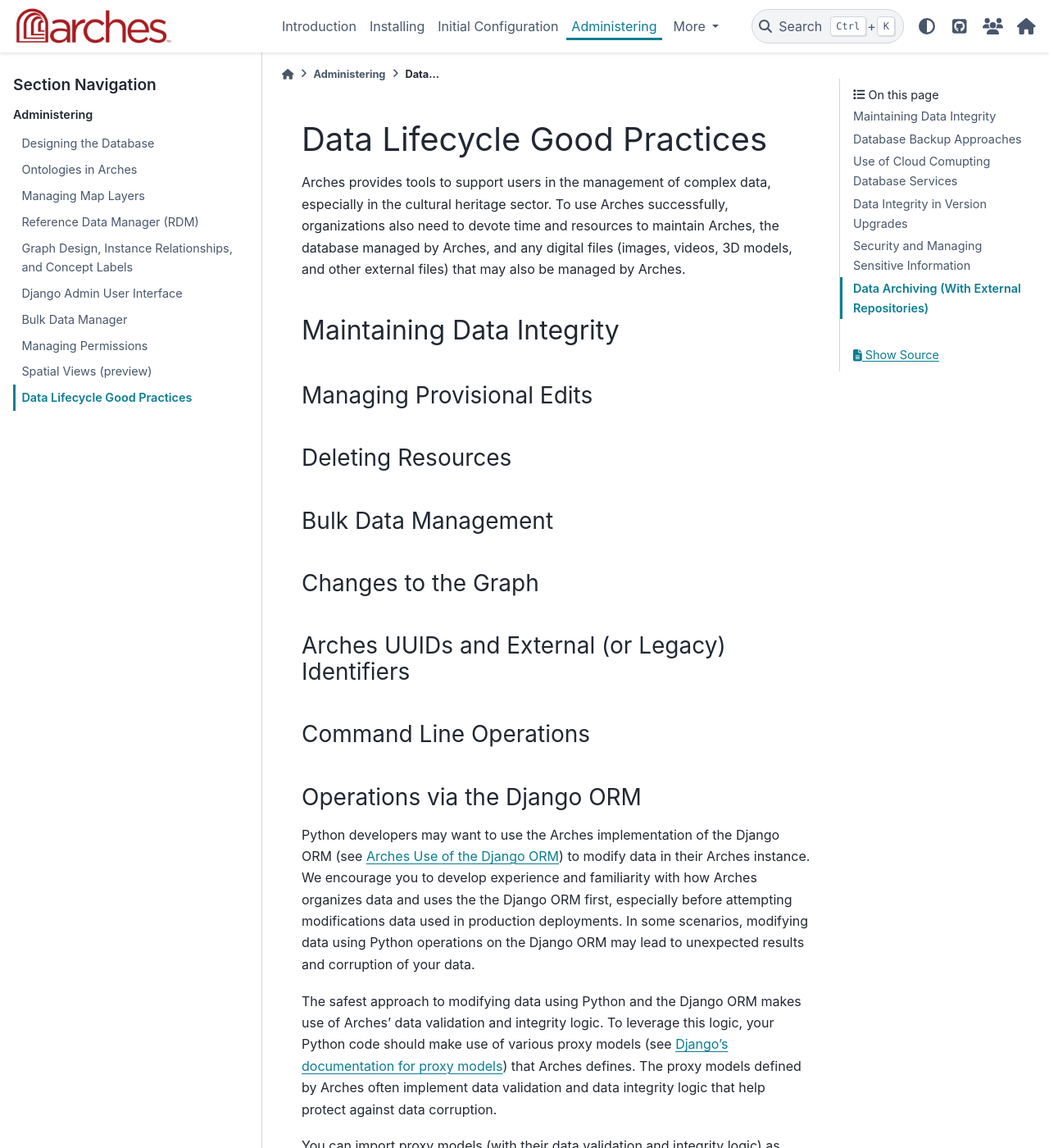
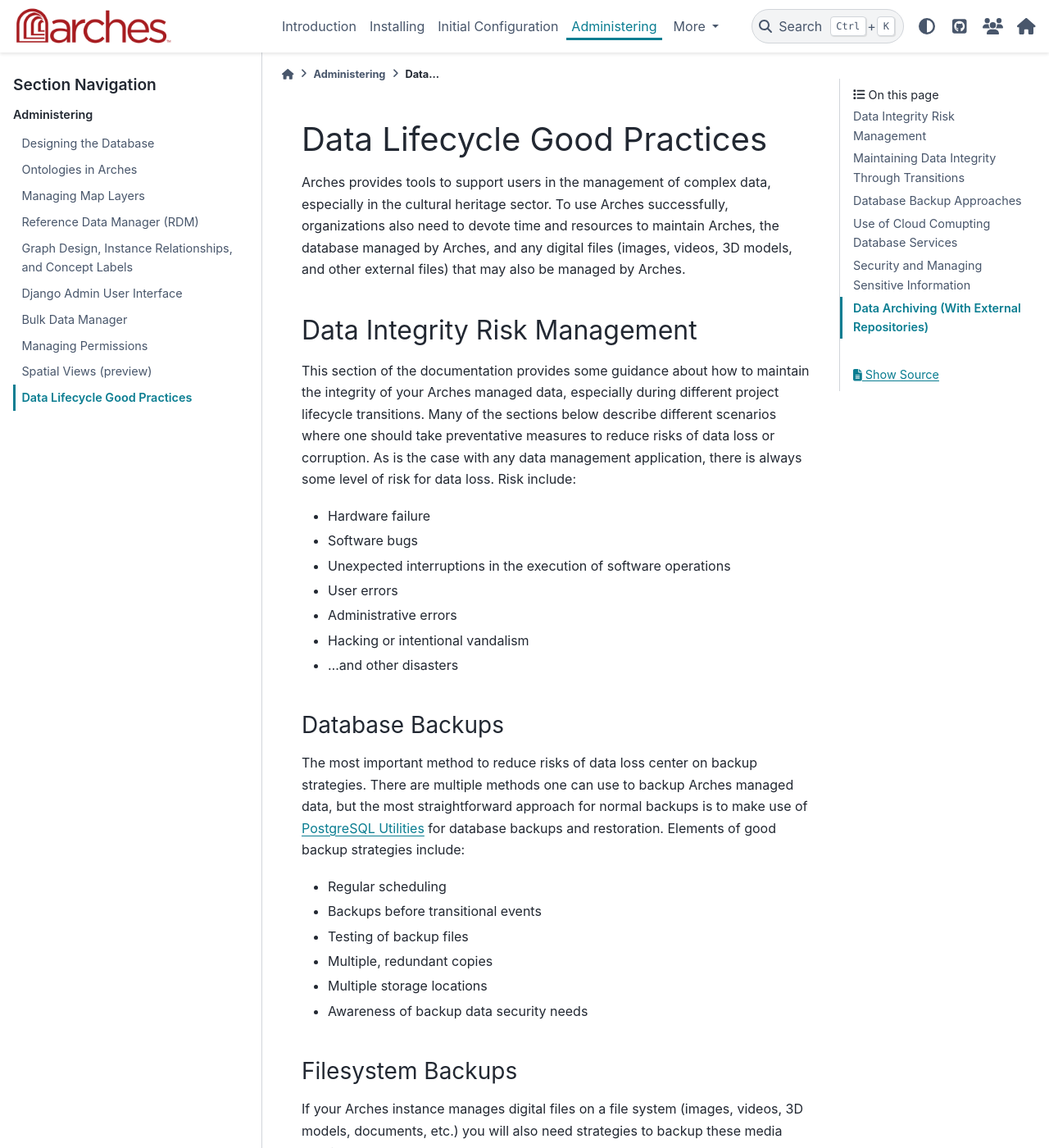
Before and after one commit to archesproject/arches-docs, a Sphinx documentation site: the page built from docs/administering/data-life-cycle.rst, in a window 1280 px wide and 1400 px high. Shown: the whole window at 82% size. Built offline with Sphinx 7.4.7 and the PyData theme 0.15.4, drawn with Linux system fonts in a browser that asks for light colours; some of the changed text lies outside the part shown.

Commit message:
Added general discussion good backup strategies

```diff
--- a/docs/administering/data-life-cycle.rst
+++ b/docs/administering/data-life-cycle.rst
@@ -5,10 +5,49 @@
 Arches provides tools to support users in the management of complex data, especially in the cultural heritage sector. To use Arches successfully, organizations also need to devote time and resources to maintain Arches, the database managed by Arches, and any digital files (images, videos, 3D models, and other external files) that may also be managed by Arches.
 
 
+Data Integrity Risk Management
+==============================
+
+This section of the documentation provides some guidance about how to maintain the integrity of your Arches managed data, especially during different project lifecycle transitions. Many of the sections below describe different scenarios where one should take preventative measures to reduce risks of data loss or corruption. As is the case with any data management application, there is always some level of risk for data loss. Risk include:
+
+* Hardware failure
+* Software bugs
+* Unexpected interruptions in the execution of software operations
+* User errors
+* Administrative errors
+* Hacking or intentional vandalism
+* ...and other disasters
 
 
-Maintaining Data Integrity
-==========================
+Database Backups
+----------------
+
+The most important method to reduce risks of data loss center on backup strategies. There are multiple methods one can use to backup Arches managed data, but the most straightforward approach for normal backups is to make use of :ref:`PostgreSQL Utilities` for database backups and restoration. Elements of good backup strategies include:
+
+* Regular scheduling
+* Backups before transitional events
+* Testing of backup files
+* Multiple, redundant copies
+* Multiple storage locations
+* Awareness of backup data security needs
+
+
+Filesystem Backups
+------------------
+
+If your Arches instance manages digital files on a file system (images, videos, 3D models, documents, etc.) you will also need strategies to backup these media assets.
+
+
+
+Maintaining Data Integrity Through Transitions
+==============================================
+
+While there's always some risk of a problem, risk levels can change as your project goes through different transitions. There are also cases where you may need to perform special operations using the Arches user interface, SQL commands, or Python code interacting with the Django ORM that involve an element of risk to data integrity. In this section we describe some of these scenarios and recommended risk reduction strategies.
+
+
+Version Upgrades and Migrations
+-------------------------------
+
 
 Managing Provisional Edits
 --------------------------
@@ -21,12 +60,6 @@
 
 Changes to the Graph
 --------------------
-
-Arches UUIDs and External (or Legacy) Identifiers
--------------------------------------------------
-
-Command Line Operations
------------------------
 
 Operations via the Django ORM
 -----------------------------
@@ -80,10 +113,17 @@
 
     # Export your Arches project ('my_project') to PostgreSQL
     # binary export file called 'my_project.dump'
-    pg_dump -U postgres -h localhost -F c -b my_project > 'my_project.dump'
+    pg_dump -U postgres -h localhost -F c -b my_project > 'my_project-v7-5-2-2024-05-11.dump'
 
 
 You'll need to modify the command above if your PostgreSQL database is on a different host, uses a different port, or if your Arches database has a different database name. Please review PostgreSQL documentation to understand the different backup and restore options and arguments available for use.
+
+You should carefully manage your database dump files. Different versions of Arches will have different database schemas. If you want to restore an Arches database from a dump file, you will need to restore it to an instance of Arches running the same version of Arches. In the example above, the export file "my_project-v7-5-2-2024-05-11.dump" is named to include the Arches version number so this can be matched if restoration is needed.
+
+
+
+Arches UUIDs and External (or Legacy) Identifiers
+-------------------------------------------------
 
 
 
@@ -100,15 +140,6 @@
 
 
 
-Data Integrity in Version Upgrades
-==================================
-
-Issues to Consider
-------------------
-
-Migrations
-----------
-
 
 Security and Managing Sensitive Information
 ===========================================
```
